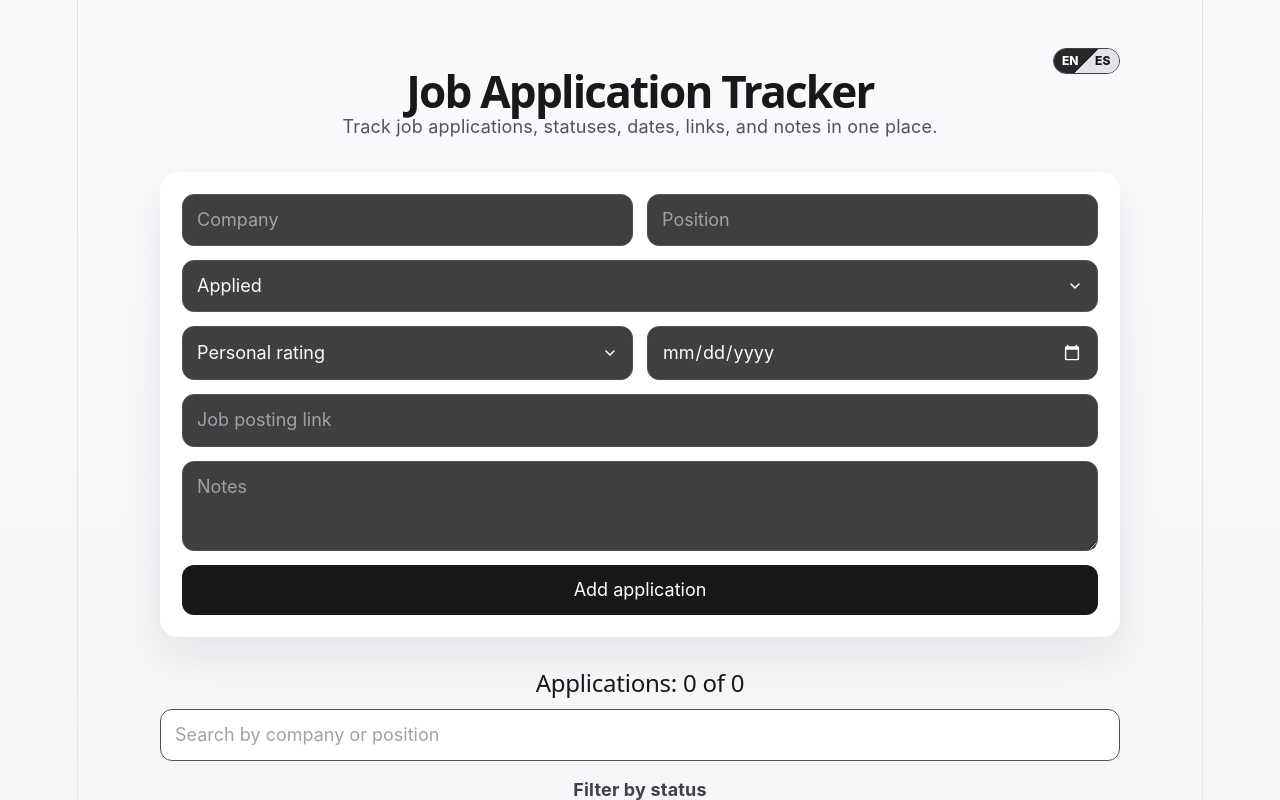
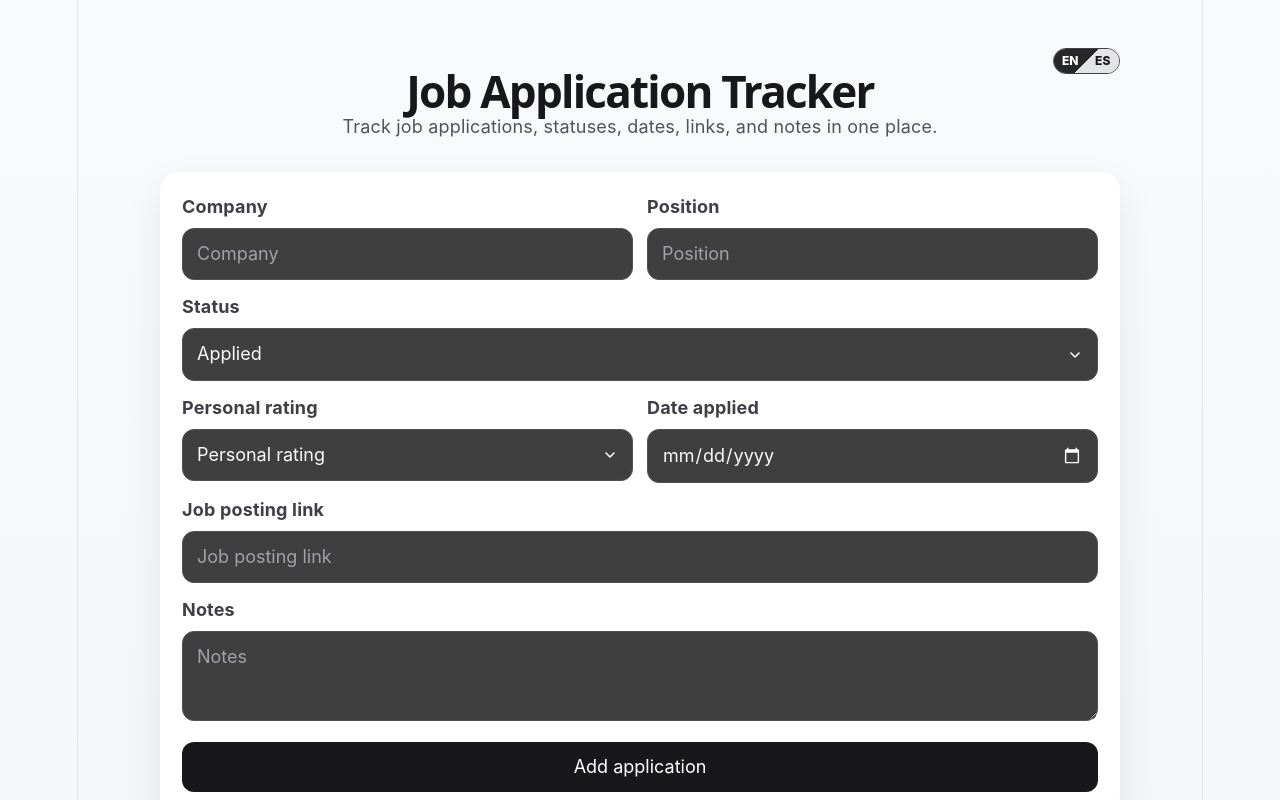
Before and after one commit to NachoColazo/job-tracker, a React (Vite) app: page / in a window 1280 px wide. Shown: the top 800 px of the page. Built offline with nearby package versions, Linux system fonts and the light colour scheme.

Commit message:
fix: improve form accessibility

```diff
--- a/src/App.css
+++ b/src/App.css
@@ -141,7 +141,16 @@ body {
   text-align: left;
 }
 
-.form-field input {
+.form-field label {
+  display: block;
+  margin-bottom: 8px;
+  font-weight: 700;
+  color: #3f3f46;
+}
+
+.form-field input,
+.form-field select,
+.form-field textarea {
   width: 100%;
 }
 
@@ -330,11 +339,11 @@ button:hover {
 .search-row {
   display: flex;
   gap: 10px;
-  margin-bottom: 16px;
 }
 
 .search {
   flex: 1;
+  min-width: 0;
   background: white;
   color: #18181b;
   margin-bottom: 0;
--- a/src/components/ApplicationForm.tsx
+++ b/src/components/ApplicationForm.tsx
@@ -1,4 +1,4 @@
-import { useState, type SyntheticEvent } from "react";
+import { useEffect, useRef, useState, type SyntheticEvent } from "react";
 import type { TranslationContent } from "../translations";
 import type { JobApplication } from "../types";
 import { getValidJobUrl } from "../validation";
@@ -43,11 +43,22 @@ function ApplicationForm({
   const [jobLink, setJobLink] = useState(editingApplication?.jobLink ?? "");
   const [notes, setNotes] = useState(editingApplication?.notes ?? "");
   const [hasSubmitted, setHasSubmitted] = useState(false);
+  const companyInputRef = useRef<HTMLInputElement>(null);
+
+  useEffect(() => {
+    if (editingApplication) {
+      // The keyed Edit form has mounted; synchronize focus with its DOM input.
+      companyInputRef.current?.focus({ preventScroll: true });
+    }
+  }, [editingApplication]);
 
   const trimmedCompany = company.trim();
   const trimmedPosition = position.trim();
   const trimmedJobLink = jobLink.trim();
   const validJobLink = trimmedJobLink === "" ? "" : getValidJobUrl(trimmedJobLink);
+  const companyInvalid = hasSubmitted && trimmedCompany === "";
+  const positionInvalid = hasSubmitted && trimmedPosition === "";
+  const jobLinkInvalid = hasSubmitted && validJobLink === null;
 
   /**
    * Clears all form fields and returns the status to its default value.
@@ -104,33 +115,48 @@ function ApplicationForm({
       onInvalid={() => setHasSubmitted(true)}
     >
       <div className="form-field">
+        <label htmlFor="application-company">{formText.companyLabel}</label>
         <input
+          id="application-company"
+          ref={companyInputRef}
           type="text"
           placeholder={formText.companyPlaceholder}
           value={company}
           onChange={(event) => setCompany(event.target.value)}
+          aria-invalid={companyInvalid}
+          aria-describedby={companyInvalid ? "application-company-error" : undefined}
           required
         />
-        {hasSubmitted && trimmedCompany === "" && (
-          <p className="form-error" role="alert">{formText.companyRequired}</p>
+        {companyInvalid && (
+          <p id="application-company-error" className="form-error" role="alert">
+            {formText.companyRequired}
+          </p>
         )}
       </div>
 
       <div className="form-field">
+        <label htmlFor="application-position">{formText.positionLabel}</label>
         <input
+          id="application-position"
           type="text"
           placeholder={formText.positionPlaceholder}
           value={position}
           onChange={(event) => setPosition(event.target.value)}
+          aria-invalid={positionInvalid}
+          aria-describedby={positionInvalid ? "application-position-error" : undefined}
           required
         />
-        {hasSubmitted && trimmedPosition === "" && (
-          <p className="form-error" role="alert">{formText.positionRequired}</p>
+        {positionInvalid && (
+          <p id="application-position-error" className="form-error" role="alert">
+            {formText.positionRequired}
+          </p>
         )}
       </div>
 
+      <div className="form-field form-full">
+        <label htmlFor="application-status">{formText.statusLabel}</label>
         <select
-        className="form-full"
+          id="application-status"
           value={status}
           onChange={(event) =>
             setStatus(event.target.value as JobApplication["status"])
@@ -142,11 +168,14 @@ function ApplicationForm({
           <option value="Offer">{statusLabels.Offer}</option>
           <option value="Saved">{statusLabels.Saved}</option>
         </select>
+      </div>
 
+      <div className="form-field">
+        <label htmlFor="application-rating">{formText.ratingLabel}</label>
         <select
+          id="application-rating"
           value={rating}
           onChange={(event) => setRating(event.target.value)}
-        aria-label={formText.ratingLabel}
         >
           <option value="">{formText.ratingLabel}</option>
           <option value="1">1 / 10</option>
@@ -160,32 +189,46 @@ function ApplicationForm({
           <option value="9">9 / 10</option>
           <option value="10">10 / 10</option>
         </select>
+      </div>
 
+      <div className="form-field">
+        <label htmlFor="application-date">{formText.dateLabel}</label>
         <input
+          id="application-date"
           type="date"
           value={dateApplied}
           onChange={(event) => setDateApplied(event.target.value)}
-        aria-label={formText.dateLabel}
           title={formText.dateLabel}
         />
+      </div>
 
       <div className="form-field form-full">
+        <label htmlFor="application-job-link">{formText.jobLinkLabel}</label>
         <input
+          id="application-job-link"
           type="url"
           placeholder={formText.jobLinkPlaceholder}
           value={jobLink}
           onChange={(event) => setJobLink(event.target.value)}
+          aria-invalid={jobLinkInvalid}
+          aria-describedby={jobLinkInvalid ? "application-job-link-error" : undefined}
         />
-        {hasSubmitted && validJobLink === null && (
-          <p className="form-error" role="alert">{formText.jobLinkInvalid}</p>
+        {jobLinkInvalid && (
+          <p id="application-job-link-error" className="form-error" role="alert">
+            {formText.jobLinkInvalid}
+          </p>
         )}
       </div>
 
+      <div className="form-field form-full">
+        <label htmlFor="application-notes">{formText.notesLabel}</label>
         <textarea
+          id="application-notes"
           placeholder={formText.notesPlaceholder}
           value={notes}
           onChange={(event) => setNotes(event.target.value)}
         />
+      </div>
 
       <button type="submit">
         {editingApplication ? formText.updateButton : formText.addButton}
--- a/src/components/FilterControls.tsx
+++ b/src/components/FilterControls.tsx
@@ -36,8 +36,11 @@ function FilterControls({
 }: FilterControlsProps) {
   return (
     <>
+      <div className="filter">
+        <label htmlFor="application-search">{filterText.searchLabel}</label>
         <div className="search-row">
           <input
+            id="application-search"
             className="search"
             type="text"
             placeholder={filterText.searchPlaceholder}
@@ -56,6 +59,7 @@ function FilterControls({
               ×
             </button>
           )}
+        </div>
       </div>
 
       <div className="filter">
--- a/src/translations.ts
+++ b/src/translations.ts
@@ -9,6 +9,11 @@ export type TranslationContent = {
   subtitle: string;
 
   form: {
+    companyLabel: string;
+    positionLabel: string;
+    statusLabel: string;
+    jobLinkLabel: string;
+    notesLabel: string;
     companyPlaceholder: string;
     positionPlaceholder: string;
     dateLabel: string;
@@ -24,6 +29,7 @@ export type TranslationContent = {
   };
 
   filters: {
+    searchLabel: string;
     searchPlaceholder: string;
     filterLabel: string;
     sortLabel: string;
@@ -90,6 +96,11 @@ export const translations: Record<Language, TranslationContent> = {
     },
 
     form: {
+      companyLabel: "Company",
+      positionLabel: "Position",
+      statusLabel: "Status",
+      jobLinkLabel: "Job posting link",
+      notesLabel: "Notes",
       companyPlaceholder: "Company",
       positionPlaceholder: "Position",
       dateLabel: "Date applied",
@@ -105,6 +116,7 @@ export const translations: Record<Language, TranslationContent> = {
     },
 
     filters: {
+      searchLabel: "Search applications",
       searchPlaceholder: "Search by company or position",
       filterLabel: "Filter by status",
       sortLabel: "Sort by date",
@@ -177,6 +189,11 @@ export const translations: Record<Language, TranslationContent> = {
     },
 
     form: {
+      companyLabel: "Empresa",
+      positionLabel: "Puesto",
+      statusLabel: "Estado",
+      jobLinkLabel: "Enlace de la vacante",
+      notesLabel: "Notas",
       companyPlaceholder: "Empresa",
       positionPlaceholder: "Puesto",
       dateLabel: "Fecha de postulación",
@@ -192,6 +209,7 @@ export const translations: Record<Language, TranslationContent> = {
     },
 
     filters: {
+      searchLabel: "Buscar postulaciones",
       searchPlaceholder: "Buscar por empresa o puesto",
       filterLabel: "Filtrar por estado",
       sortLabel: "Ordenar por fecha",
```
Lines whose indentation alone changed are shown as unchanged.
